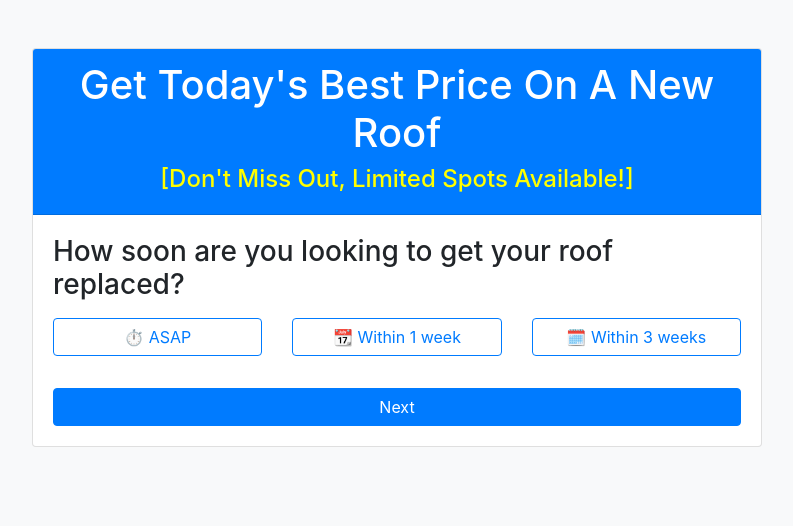
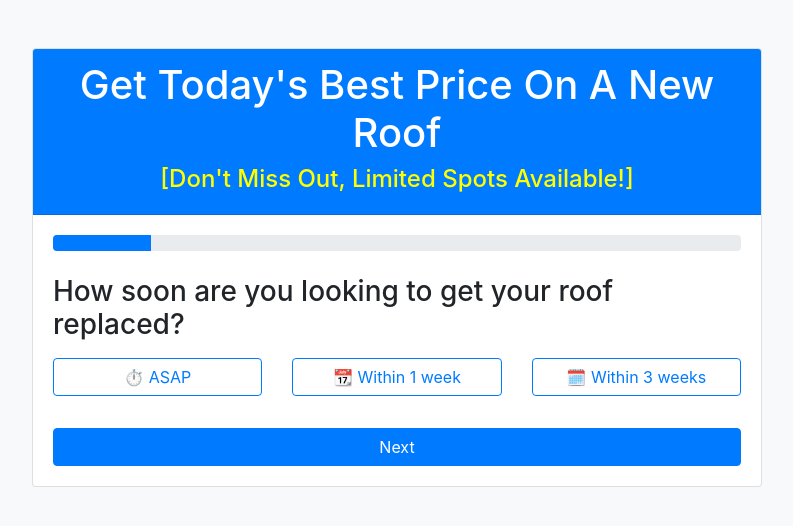
Before and after one commit to geopopos/quizfunnel, a plain HTML site: page index.html in a window 1280 px wide. Both pictures are taken after a click on the button "Next". Shown: the whole page, without its empty margins (243-1036 px from the left). Drawn offline with nearby package versions, Linux system fonts and the light colour scheme; some packages are replaced by stand-ins of ours.

Commit message:
added a progress bar

```diff
--- a/index.html
+++ b/index.html
@@ -33,6 +33,14 @@
                     <h4 style="color:yellow;">[Don't Miss Out, Limited Spots Available!]</h4>
                 </div>
                 <div class="card-body">
+
+                    <div class="mb-4">
+                        <div class="progress">
+                            <div id="progressBar" class="progress-bar" role="progressbar" style="width: 0%;" aria-valuenow="0" aria-valuemin="0" aria-valuemax="100"></div>
+                        </div>
+                    </div>
+
+
                     <div id="errorDiv" class="alert alert-danger mt-3 d-none" role="alert"></div>
                     <form id="roofingForm" action="thankyou.html" method="post" netlify>
                         <!-- Question 1 -->
@@ -162,6 +170,11 @@
         // Hide the error message
         hideError();
 
+        // Update progress bar
+        let progressValue = (questionNumber - 1) * 14.28;  // Assuming 7 questions, each question contributes 14.28% to the progress
+        document.getElementById('progressBar').style.width = progressValue + '%';
+        document.getElementById('progressBar').setAttribute('aria-valuenow', progressValue);
+
         // Hide all questions
         const questions = document.querySelectorAll('.quiz-question');
         questions.forEach(question => {
```
